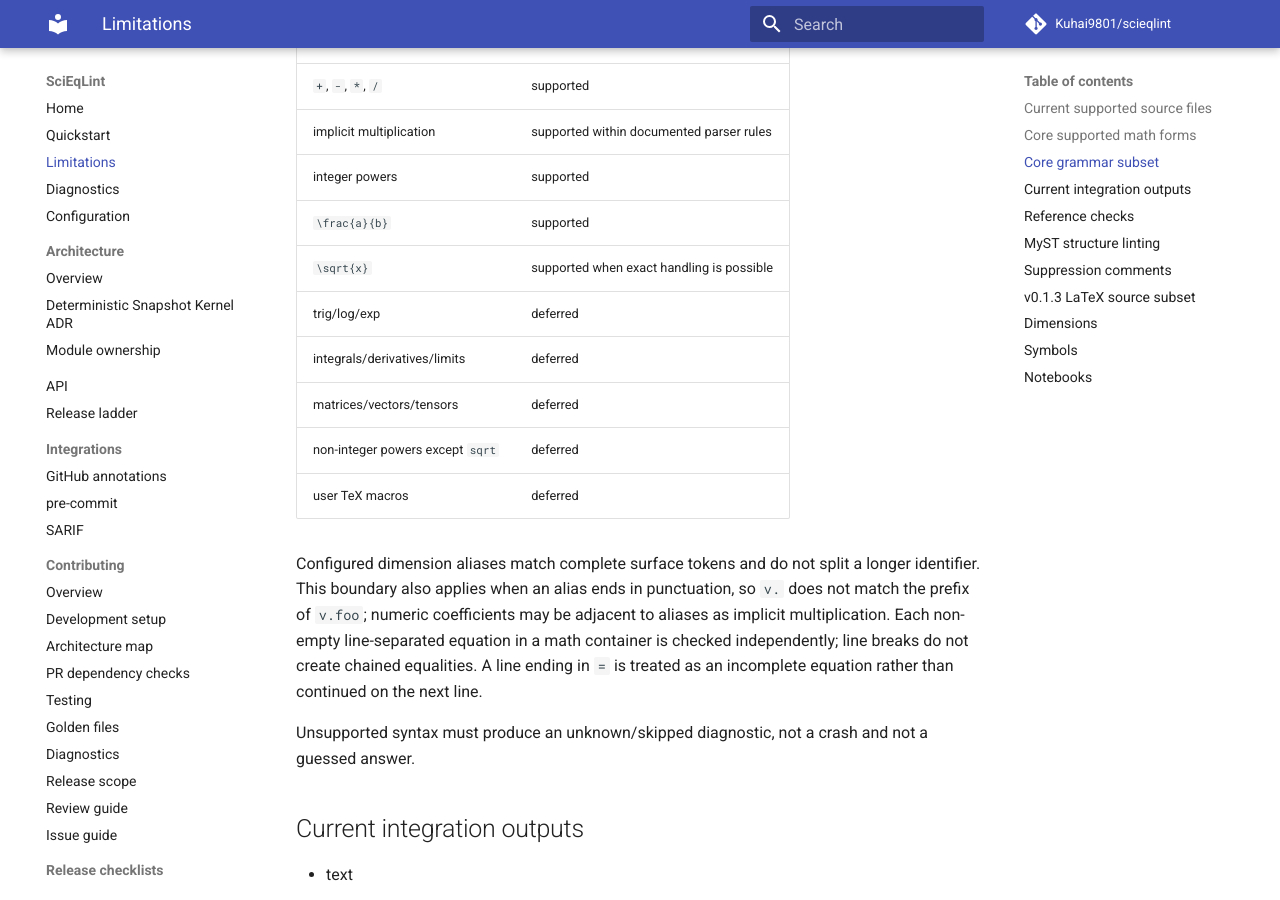
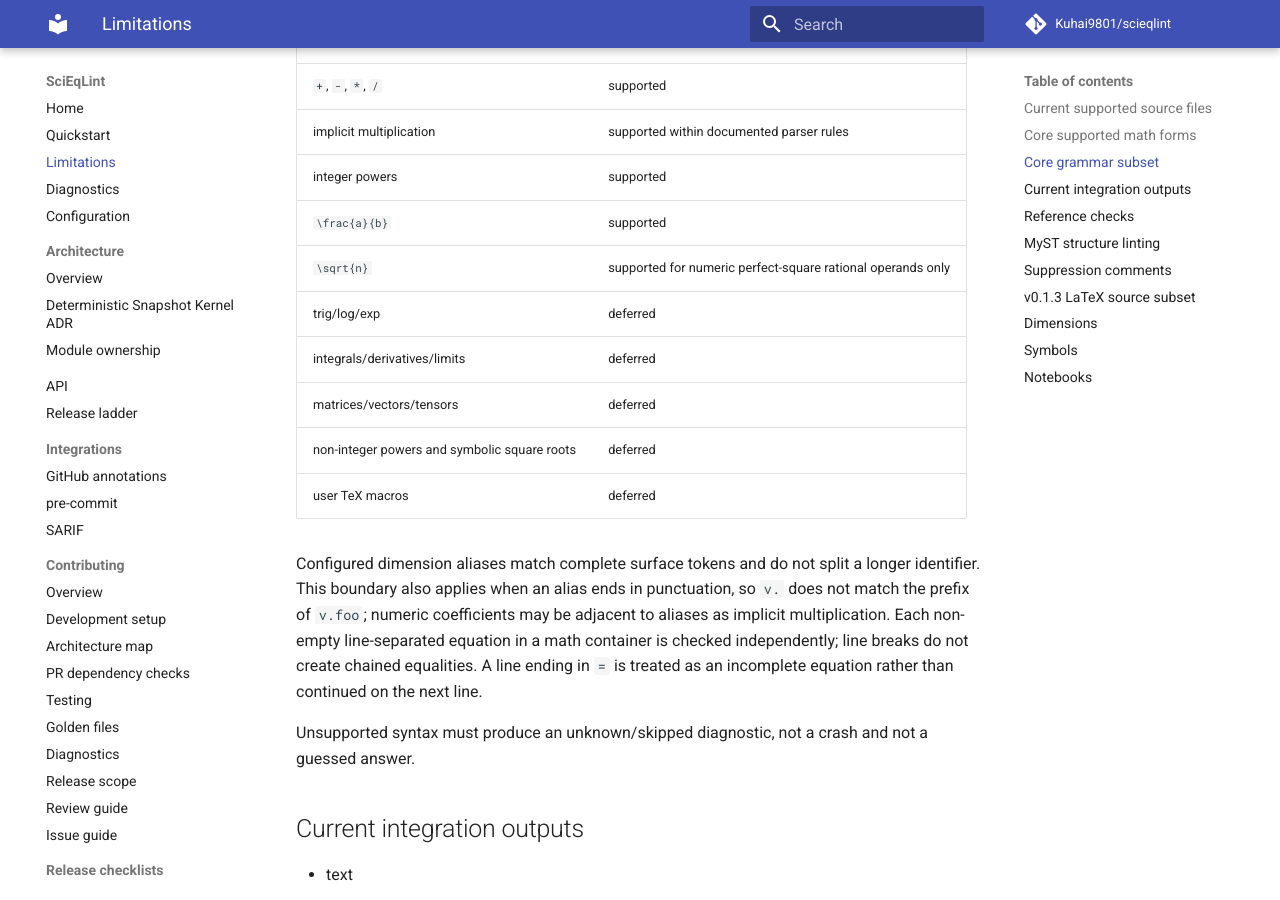
Before and after one commit to 1sgtpepper/scieqlint, an MkDocs documentation site: the page built from docs/limitations.md, in a window 1280 px wide and 900 px high, scrolled down 1106 px. Built offline with MkDocs 1.6.1 and Material for MkDocs 9.7.7, drawn with Linux system fonts in a browser that asks for light colours; comment, search, counter and statistics services are not loaded.

Commit message:
Document algebra precedence and root limits

```diff
--- a/docs/limitations.md
+++ b/docs/limitations.md
@@ -43,11 +43,11 @@ E = mc^2
 | implicit multiplication | supported within documented parser rules |
 | integer powers | supported |
 | `\frac{a}{b}` | supported |
-| `\sqrt{x}` | supported when exact handling is possible |
+| `\sqrt{n}` | supported for numeric perfect-square rational operands only |
 | trig/log/exp | deferred |
 | integrals/derivatives/limits | deferred |
 | matrices/vectors/tensors | deferred |
-| non-integer powers except `sqrt` | deferred |
+| non-integer powers and symbolic square roots | deferred |
 | user TeX macros | deferred |
 
 Configured dimension aliases match complete surface tokens and do not split a
```
Also changed, not shown: SPEC.md (+7 -4 lines).
